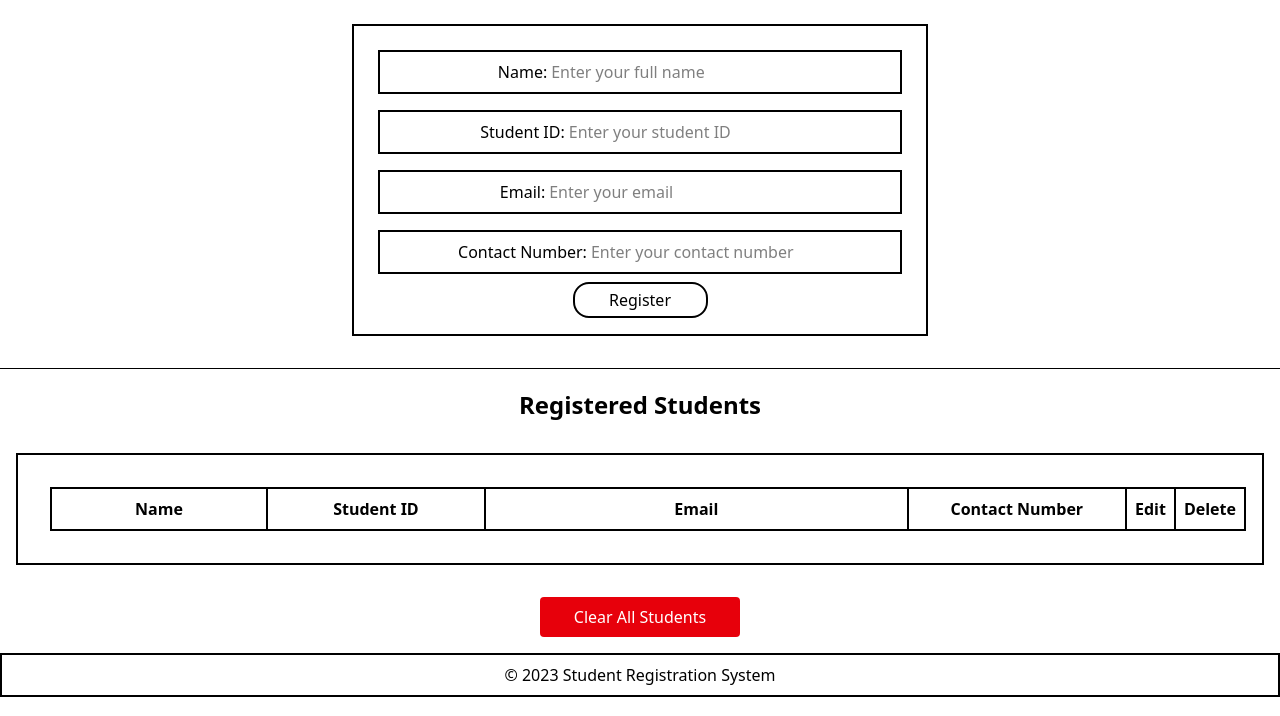
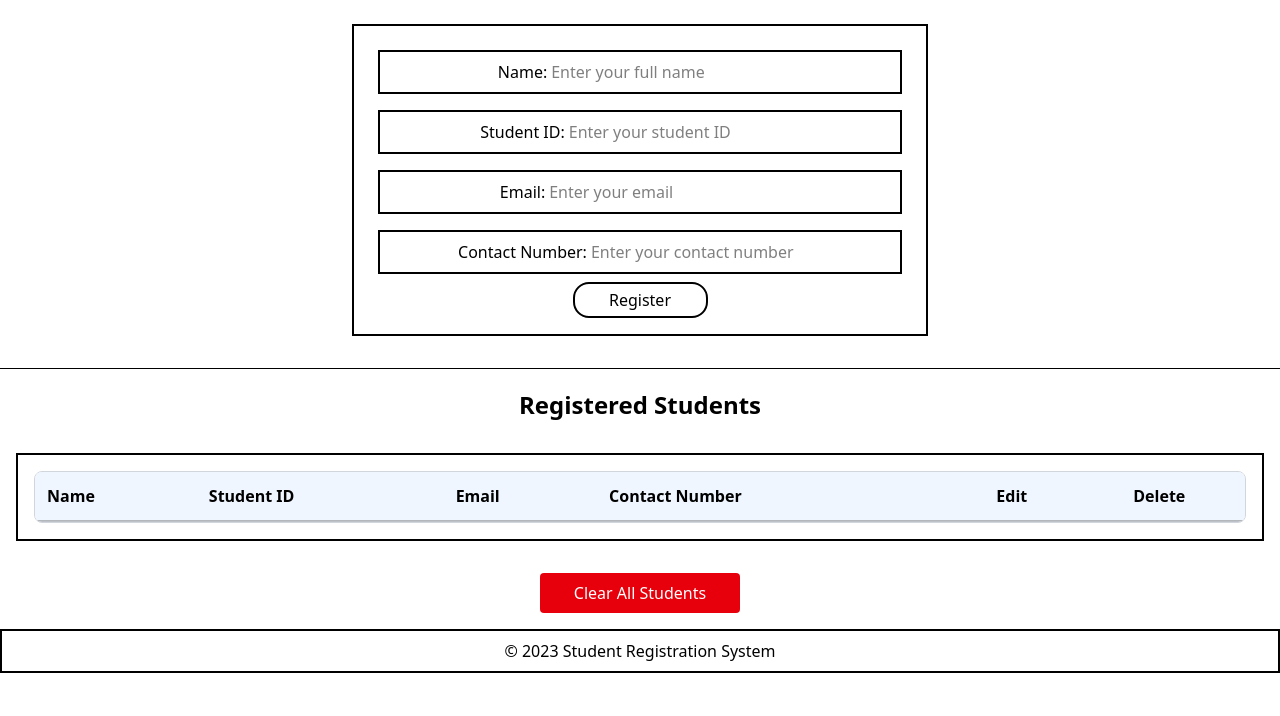
Before and after one commit to steller520/Dom_manipulation, a website: page index.html in a window 1280 px wide. Shown: the part 84-800 px from the top of the page. Drawn offline with Linux system fonts and the light colour scheme.

Commit message:
feat: improve layout and styling of student registration form and display section

```diff
--- a/index.html
+++ b/index.html
@@ -16,7 +16,8 @@
 
 <body>
     <header class="header flex justify-center align-center border-2">
-        <h1 class="header-title text-2xl sm:text-2xl md:text-3xl lg:text-4xl p-2 m-2"><span class="font-bold text-red-700">Student</span> Registration
+        <h1 class="header-title text-2xl sm:text-2xl md:text-3xl lg:text-4xl p-2 m-2"><span
+                class="font-bold text-red-700">Student</span> Registration
             System</h1>
     </header>
     <!-- Registration Form Section -->
@@ -25,24 +26,29 @@
         <main class="main flex flex-col justify-center align-center w-fit sm:w-1/2 m-auto p-4">
             <form action="" class="registration-form flex flex-col text-center p-4 m-4 border-2">
                 <!-- Name input field -->
-                <div class="form-group border-2 p-2 m-2 w-auto flex flex-wrap justify-center items-center overflow-hidden">
+                <div
+                    class="form-group border-2 p-2 m-2 w-auto flex flex-wrap justify-center items-center overflow-hidden">
                     <label for="name" class="name pr-1">Name:</label>
-                    <input type="text" id="name" name="name" required placeholder="Enter your full name" class="input-field">
+                    <input type="text" id="name" name="name" required placeholder="Enter your full name"
+                        class="input-field">
                 </div>
                 <!-- Student ID input field -->
                 <div class="form-group border-2 p-2 m-2 w-auto flex flex-wrap justify-center">
                     <label for="id" class="student-id pr-1">Student ID:</label>
-                    <input type="text" id="id" name="id" required placeholder="Enter your student ID" class="input-field">
+                    <input type="text" id="id" name="id" required placeholder="Enter your student ID"
+                        class="input-field">
                 </div>
                 <!-- Email input field -->
                 <div class="form-group border-2 p-2 m-2 w-auto flex flex-wrap justify-center">
                     <label for="email" class="email pr-1">Email:</label>
-                    <input type="email" id="email" name="email" required placeholder="Enter your email" class="input-field">
+                    <input type="email" id="email" name="email" required placeholder="Enter your email"
+                        class="input-field">
                 </div>
                 <!-- Contact Number input field -->
                 <div class="form-group border-2 p-2 m-2 w-auto flex flex-wrap justify-center">
                     <label for="contact" class="contact-number pr-1">Contact Number:</label>
-                    <input type="tel" id="contact" name="contact" required placeholder="Enter your contact number" class="input-field">
+                    <input type="tel" id="contact" name="contact" required placeholder="Enter your contact number"
+                        class="input-field">
                 </div>
                 <!-- Submit button -->
                 <button type="submit" class="submit-button border-2 p-1 m-auto w-1/4 rounded-2xl">Register</button>
@@ -53,24 +59,30 @@
     <!-- Change this section back to your original layout -->
     <section class="display-section flex flex-col justify-center align-center w-full m-auto p-4 gap-4">
         <h2 class="text-2xl font-bold text-center p-1 pb-4">Registered Students</h2>
-        <main class="student-display flex flex-col justify-center align-center w-full m-auto p-4 border-2 flex-basis-1/2">
-            <div class="flex flex-col w-full max-w-full p-2 m-2 overflow-x-auto max-h-[100px] overflow-y-auto">
-                <!-- Student entries will be dynamically added here -->
+        <main
+            class="student-display flex flex-col justify-center align-center w-full m-auto p-4 border-2 flex-basis-1/2">
+            <div class="w-full border border-gray-300 rounded-lg overflow-hidden">
+                <div class="overflow-x-auto max-h-[300px] overflow-y-auto">
                     <table class="w-full border-collapse">
-                    <thead>
-                        <tr class="w-full">
-                            <th class="border-2 p-2 w-1/5">Name</th>
-                            <th class="border-2 p-2 w-1/5">Student ID</th>
-                            <th class="border-2 p-2 w-2/5">Email</th>
-                            <th class="border-2 p-2 w-1/5">Contact Number</th>
-                            <th class="border-2 p-2 w-1/12">Edit</th>
-                            <th class="border-2 p-2 w-1/12">Delete</th>
+                        <thead class="bg-blue-50 sticky top-0 z-20 shadow-sm">
+                            <tr>
+                                <th class="border-b-2 border-gray-300 p-3 text-left font-semibold bg-blue-50">Name</th>
+                                <th class="border-b-2 border-gray-300 p-3 text-left font-semibold bg-blue-50">Student ID
+                                </th>
+                                <th class="border-b-2 border-gray-300 p-3 text-left font-semibold bg-blue-50">Email</th>
+                                <th class="border-b-2 border-gray-300 p-3 text-left font-semibold bg-blue-50">Contact
+                                    Number</th>
+                                <th class="border-b-2 border-gray-300 p-3 text-center font-semibold bg-blue-50">Edit
+                                </th>
+                                <th class="border-b-2 border-gray-300 p-3 text-center font-semibold bg-blue-50">Delete
+                                </th>
                             </tr>
                         </thead>
-                    <tbody id="student-list-entries" class="student-entries">
+                        <tbody id="student-list-entries" class="student-entries bg-white">
                             <!-- Student entries will be populated here by JavaScript -->
                         </tbody>
                     </table>
+                </div>
             </div>
         </main>
     </section>
```
Also changed, not shown: src/css/style.css. Lines whose indentation alone changed are shown as unchanged.
